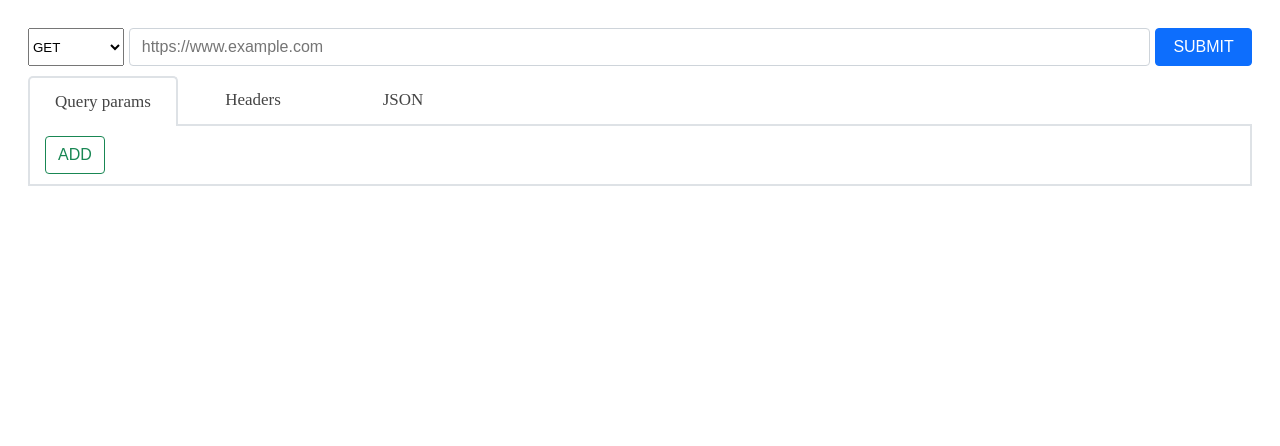
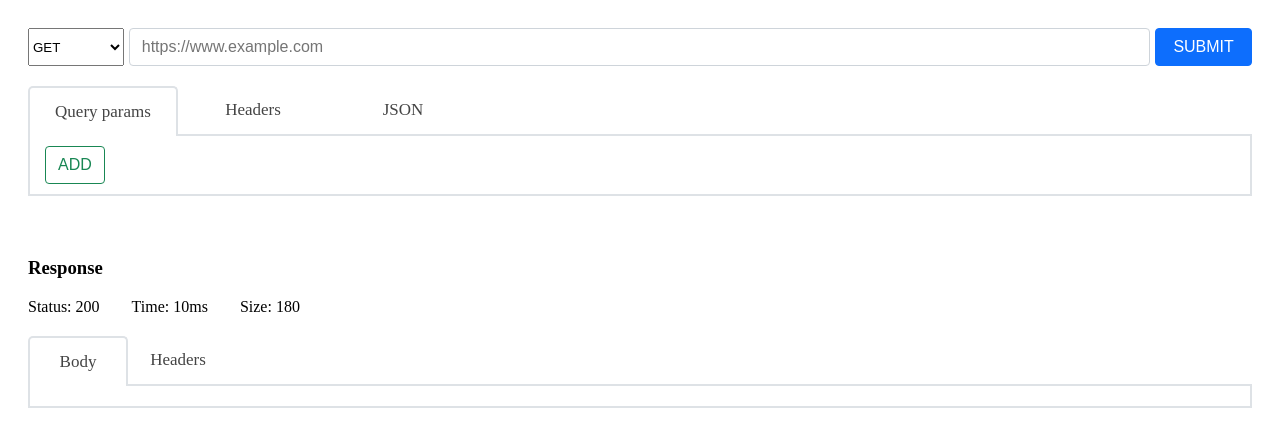
Before and after one commit to yaswankar/api-testing-tool, a Vue app: page / in a window 1280 px wide. Shown: the top 446 px of the page. Built offline with nearby package versions, Linux system fonts and the light colour scheme.

Commit message:
Change: Included Response body section [ WIP ]

```diff
--- a/package.json
+++ b/package.json
@@ -11,6 +11,7 @@
     "axios": "^0.21.1",
     "core-js": "^3.6.5",
     "lodash": "^4.17.21",
+    "pretty-bytes": "^5.6.0",
     "vue": "^2.6.11",
     "vue-router": "^3.2.0",
     "vuex": "^3.4.0"
--- a/src/components/RequestInfo.vue
+++ b/src/components/RequestInfo.vue
@@ -12,13 +12,16 @@
             <input class="standard-input url-input" required type="URL" v-model="request_url" placeholder="https://www.example.com"/>
             <button type="submit" class="btn btn-primary submit-btn">SUBMIT</button>
             </div>
-            <tab-section :params="params_array" @params-change="handleParamsChange" @delete-row="handleRowDeletion" @insert-row="handleRowInsertion" />
+            <tab-section :params="params_array" :headers="headers_array" @attrs-change="handleAttrsChange" @delete-row="handleRowDeletion" @insert-row="handleRowInsertion" />
         </form>
+        <response-section :headersContent="responseHeaders" :responseDetails="responseDetails"/>
       </div>
 </template>
 <script>
 import TabSection from "./TabSection";
+import ResponseSection from "./ResponseSection";
 import axios from "axios";
+// import prettyBytes from 'pretty-bytes'
 const _ = require("lodash");
 
 export default {
@@ -28,36 +31,79 @@ export default {
             request_type: 'GET',
             request_url: "",
             params_array: [],
-            paramsObject: {}
+            headers_array: [],
+            paramsObject: {},
+            headersObject: {},
+            responseHeaders: {},
+            responseDetails: {}
         };
     },
     components: {
         TabSection,
+        ResponseSection
+    },
+    mounted() {
+        // axios.interceptors.request.use(request => {
+        //     request.customData = request.customeData || {};
+        //     request.customData.startTime = new Date().getTime();
+        //     return request;
+        // });
+        // axios.interceptors.response.use(e => {
+        //     Promise.reject(this.updateEndTime(e.response));
+        // })
     },
     methods: {
         handleSubmit() {
             axios({
                 url: this.request_url,
                 method: this.request_type,
-                params: {},
-                headers: {}
+                params: this.paramsObject,
+                headers: this.headersObject
             }).then(response => {
                 console.log('Response', response);
-            })
+                // this.updateResponseEditor(response.data);
+                this.updateResponseHeaders(response.headers);
+                // this.updateResponseDetails(response);
+            }).catch(e => e.response);
         },
-        handleRowDeletion(index) {
-            this.params_array.splice(index, 1);
-            this.handleParamsChange(this.params_array);
+        // updateEndTime(response) {
+        //     response.customData = response.customData || {}
+        //     response.customData.time =
+        //         new Date().getTime() - response.config.customData.startTime
+        //     return response;
+        // },
+        updateResponseHeaders(headers) {
+            this.responseHeaders = headers;
         },
-        handleRowInsertion() {
-            this.params_array.push({key: '', value: ''});
+        // updateResponseDetails(response) {
+        //     this.responseDetails.status = response.status;
+        //     this.responseDetails.time = response.customData.time;
+        //     this.responseDetails.size = prettyBytes(
+        //         JSON.stringify(response.data).length +
+        //         JSON.stringify(response.headers).length
+        //     )
+        // },
+        handleRowDeletion(args) {
+            this[args.page].splice(args.index, 1);
+            if(args.page === 'params_array') this.handleAttrsChange({newVal : this[args.page], page: 'params_array'});
+            else this.handleAttrsChange({newVal : this[args.page], page: 'headers_array'});
         },
-        handleParamsChange(newVal) {
-            this.params_array = _.cloneDeep(newVal);
-            this.paramsObject = {};
-            this.params_array.forEach(param => {
-                if(param.key !== '') this.paramsObject[param.key] = param.value;
-            });
+        handleRowInsertion(args) {
+           this[args].push({key: '', value: ''});
+        },
+        handleAttrsChange(args) {
+            this[args.page] = _.cloneDeep(args.newVal);
+            if(args.page === 'params_array') {
+                this.paramsObject = {};
+                this[args.page].forEach(param => {
+                    if(param.key !== '') this.paramsObject[param.key] = param.value;
+                });
+            } else {
+                this.headersObject = {};
+                this[args.page].forEach(header => {
+                    if(header.key !== '') this.headersObject[header.key] = header.value;
+                });
+            }
         }
     }
 }
--- /dev/null
+++ b/src/components/ResponseSection.vue
@@ -0,0 +1,122 @@
+<template>
+    <div class="response-main">
+        <h3>Response</h3>
+        <div class="details">
+          <div class="status">Status: <span>200</span></div>
+          <div class="time">Time: <span>10</span>ms</div>
+          <div class="size">Size: <span>180</span></div>
+        </div>
+        <div class="response-nav-tabs">
+                <div class="tablink" :class="{'active-tab': activeTab.body, 'inactive-tab': !activeTab.body}" @click="openPage('body')">Body</div>
+                <div class="tablink" :class="{'active-tab': activeTab.headers, 'inactive-tab': !activeTab.headers}" @click="openPage('headers')">Headers</div>
+                <div>&nbsp;</div>
+        </div>
+        <div v-if="activeTab.body" id="response-body" class="tabcontent"></div>
+        <div v-if="activeTab.headers" id="response-headers" class="tabcontent">
+           <div v-for="(value, Key) in getHeaders" :key="Key" class="header-row">
+               <div>{{Key}}</div>
+               <div>{{value}}</div>
+           </div>
+        </div>
+
+  </div>
+</template>
+
+<script>
+export default {
+    name: 'response-section',
+    data() {
+        return {
+            activeTab: {
+                body: true,
+                headers: false,
+            },
+        }
+    },
+    props: {
+        responseDetails: {
+            type: Object,
+            default: () => {}
+        },
+        headersContent: {
+            type: Object,
+            default: () => {}
+        }
+    },
+    computed: {
+        getHeaders() {
+            return this.headersContent;
+        }
+    },
+    methods: {
+    openPage(pageName) {
+            Object.keys(this.activeTab).forEach(key => this.activeTab[key] = false)
+            this.activeTab[pageName] = true;
+    },
+    }
+}
+</script>
+
+<style lang="scss" scoped>
+.response-main {
+    margin-top: 5%;
+    .response-nav-tabs {
+        display: flex;
+        width: 100%;
+        margin-top: 20px;
+        /* Style tab links */
+        .tablink {
+        color: #444;
+        float: left;
+        outline: none;
+        cursor: pointer;
+        padding: 14px 16px;
+        font-size: 17px;
+        box-sizing: border-box;
+        width: 100px;
+        text-align: center;
+        border-radius: 5px 5px 0 0;
+            &:hover {
+                background-color: #f5f5f5;
+            }
+        }
+        .active-tab {
+           border: 2px solid #dee2e6;
+           border-bottom: none;
+        //    box-shadow: rgba(0, 0, 0, 0.16) 0px 3px 6px, rgba(0, 0, 0, 0.23) 0px 3px 6px;
+        }
+        .inactive-tab {
+            border: none;
+            border-bottom: 2px solid #dee2e6;
+            box-shadow: none;
+        }
+        div {
+            width: calc(100% - 200px);
+            border-bottom: 2px solid #dee2e6;
+        }
+    }
+    .tabcontent {
+        padding: 10px;
+        border: 2px solid #dee2e6;
+        border-top: none;
+        .header-row {
+            padding: 10px;
+            display: flex;
+            box-sizing: border-box;
+            div:first-child {
+                width: 120px;
+            }
+            div:last-child {
+                margin-left: 20px;
+                text-align: left;
+            }
+        }
+    }
+    .details {
+        display: flex;
+        div {
+            margin-right: 2em;
+        }
+    }
+}
+</style>
--- a/src/components/TabSection.vue
+++ b/src/components/TabSection.vue
@@ -10,13 +10,18 @@
         <div class="params-row" v-for="(param, index) in paramsLocal" :key="index">
             <input class="standard-input key-input" placeholder="Key" v-model="param.key"/>
             <input class="standard-input value-input" placeholder="Value" type="text" v-model="param.value" />
-            <button class="btn btn-outline-danger remove" @click="$emit('delete-row', index)">REMOVE</button>
+            <button type="button" class="btn btn-outline-danger remove" @click="$emit('delete-row', { page: 'params_array', index})">REMOVE</button>
         </div>
-        <button class="btn btn-outline-success add" @click="$emit('insert-row')">ADD</button>
+        <button type="button" class="btn btn-outline-success add" @click="$emit('insert-row', 'params_array')">ADD</button>
     </div>
 
     <div v-if="activeTab.headers" id="headers" class="tabcontent">
-        Headers
+        <div class="headers-row" v-for="(header, index) in headersLocal" :key="index">
+            <input class="standard-input key-input" placeholder="Key" v-model="header.key"/>
+            <input class="standard-input value-input" placeholder="Value" type="text" v-model="header.value" />
+            <button type="button" class="btn btn-outline-danger remove" @click="$emit('delete-row', { page: 'headers_array', index})">REMOVE</button>
+        </div>
+        <button type="button" class="btn btn-outline-success add" @click="$emit('insert-row', 'headers_array')">ADD</button>
     </div>
 
     <div v-if="activeTab.json" id="json" class="tabcontent">
@@ -38,11 +43,16 @@ export default {
                 headers: false,
                 json: false
             },
-            paramsLocal: []
+            paramsLocal: [],
+            headersLocal: []
         }
     },
     props: {
         params: {
+            type: Array,
+            default: () => {[]}
+        },
+        headers: {
             type: Array,
             default: () => {[]}
         }
@@ -62,7 +72,25 @@ export default {
         },
         paramsLocal: {
             handler(newVal) {
-                this.$emit('params-change', newVal)
+                this.$emit('attrs-change', { newVal, page: 'params_array'})
+            },
+            deep: true
+        },
+        headers: {
+            immediate: true,
+            handler(headersFromProps) {
+                if(headersFromProps) {
+                    if(headersFromProps.length !== this.headersLocal.length) this.headersLocal = _.cloneDeep(headersFromProps)
+                    else {
+                        const isDiff = this.compareTwoSets(headersFromProps, this.headersLocal);
+                        if(isDiff) _.cloneDeep(headersFromProps);
+                    }
+                }
+            }
+        },
+        headersLocal: {
+            handler(newVal) {
+                this.$emit('attrs-change', { newVal, page: 'headers_array'})
             },
             deep: true
         }
@@ -87,7 +115,7 @@ export default {
 .nav-tabs {
     display: flex;
     width: 100%;
-    margin-top: 10px;
+    margin-top: 20px;
     /* Style tab links */
     .tablink {
     color: #444;
@@ -124,7 +152,7 @@ export default {
     border-top: none;
     max-height: calc(100% - 90px);
     overflow: auto;
-    .params-row {
+    .params-row, .headers-row {
         width: 100%;
         padding: 10px 15px;
         box-sizing: border-box;
```
